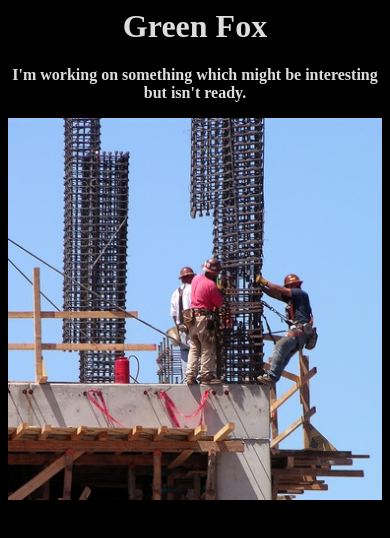
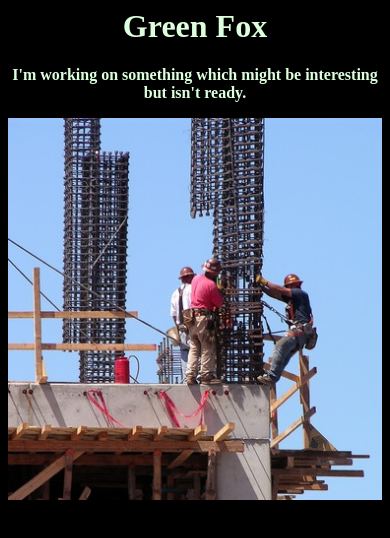
Before and after one commit to jjurach/greenfox-content, a plain HTML site: page index.html in a window 390 px wide. Drawn offline with Linux system fonts and the light colour scheme.

Commit message:
fix mobile issue

```diff
--- a/index.html
+++ b/index.html
@@ -2,6 +2,7 @@
 <head>
 <title>Don't Mind the Mess</title>
 <link rel="stylesheet" href="site.css"/>
+<meta name="viewport" content="width=device-width, initial-scale=1, maximum-scale=1" />
 </head>
 <body>
 <h1>Green Fox</h1>
--- a/site.css
+++ b/site.css
@@ -1,8 +1,9 @@
 
 body {
   background-color: black;
-  color: #dddddd;
+  color: #ddffdd;
   text-align: center;
+  font-size: 16px;
 }
 
 p {
```
